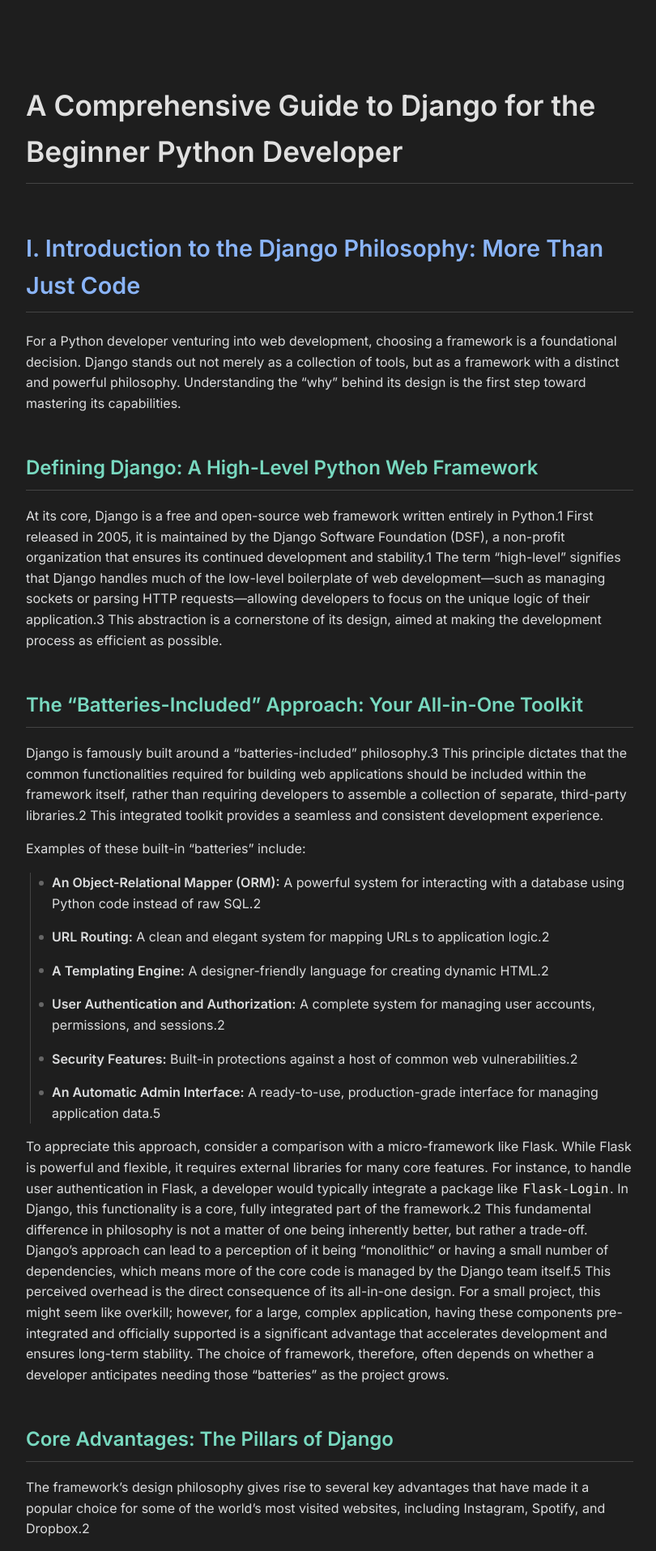
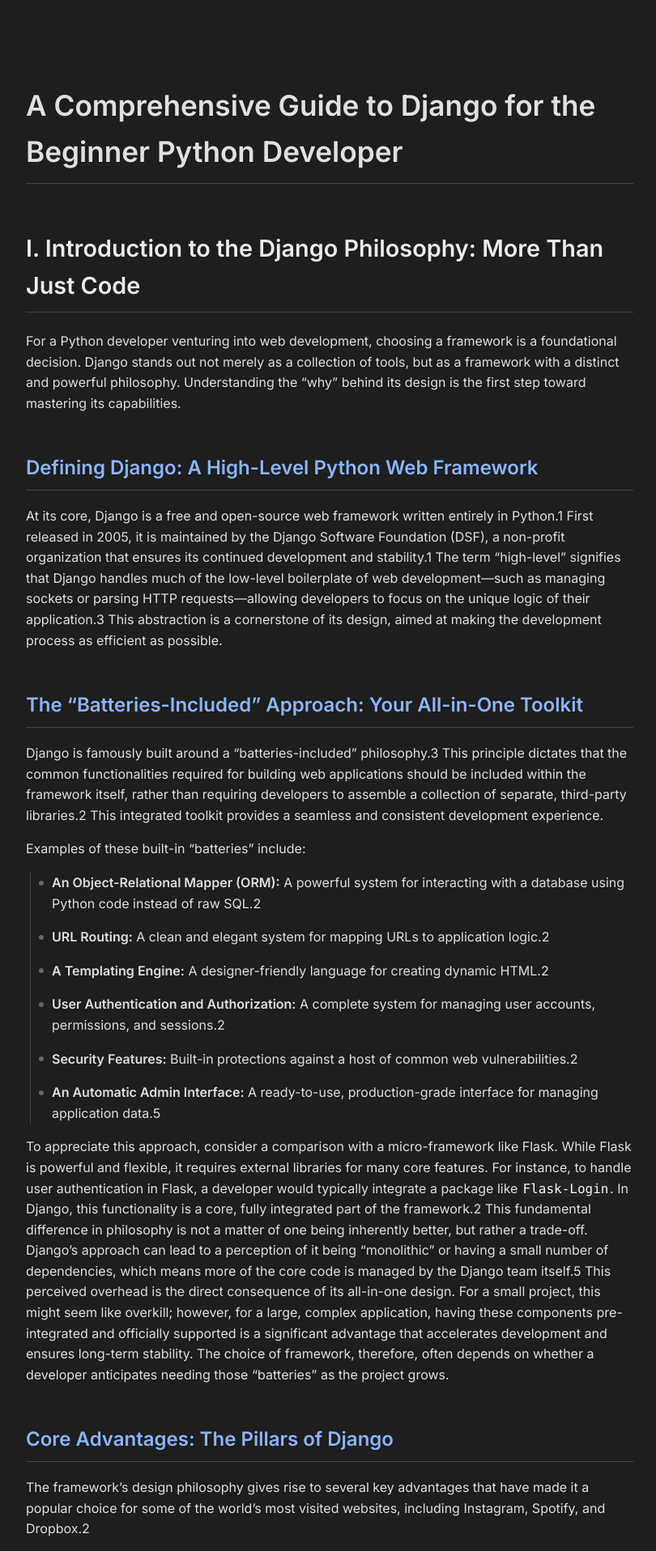
Before and after one commit to qtremors/research, a Jekyll site: the page built from _django/django_beginner.md, in a window 1280 px wide. Shown: the top 1916 px of the page at 81% size, without its empty margins (233-1043 px from the left). Built offline with Jekyll 4.4.1, drawn with Linux system fonts in a browser that asks for light colours; nearby versions of some CDN libraries.

Commit message:
Update default.css

```diff
--- a/assets/css/default.css
+++ b/assets/css/default.css
@@ -12,11 +12,12 @@
         --tag-background: #2c2935;
 
         --heading-h1: #e0e0e0; /* Bright White */
-        --heading-h2: #8ab4f8; /* Light Blue */
-        --heading-h3: #78d9c0; /* Teal */
+        --heading-h2: #EBEBEB; /* Off-White / Silver */
+        --heading-h3: #8ab4f8; /* Light Blue */
         --heading-h4: #c58af9; /* Purple */
-        --heading-h5: #81c995; /* Green */
-        --heading-h6: #fdd663; /* Yellow */
+        --heading-h5: #C3F87A; /* Energetic Yellow-Green */
+        --heading-h6: #74C7A3; /* Muted Emerald Green */
+
     }
 
     body {
```
